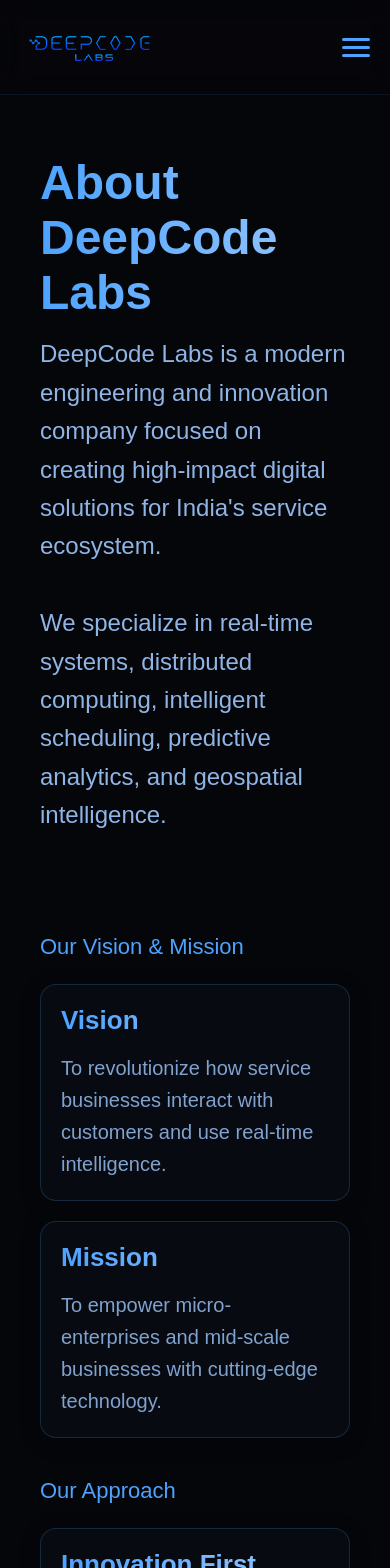
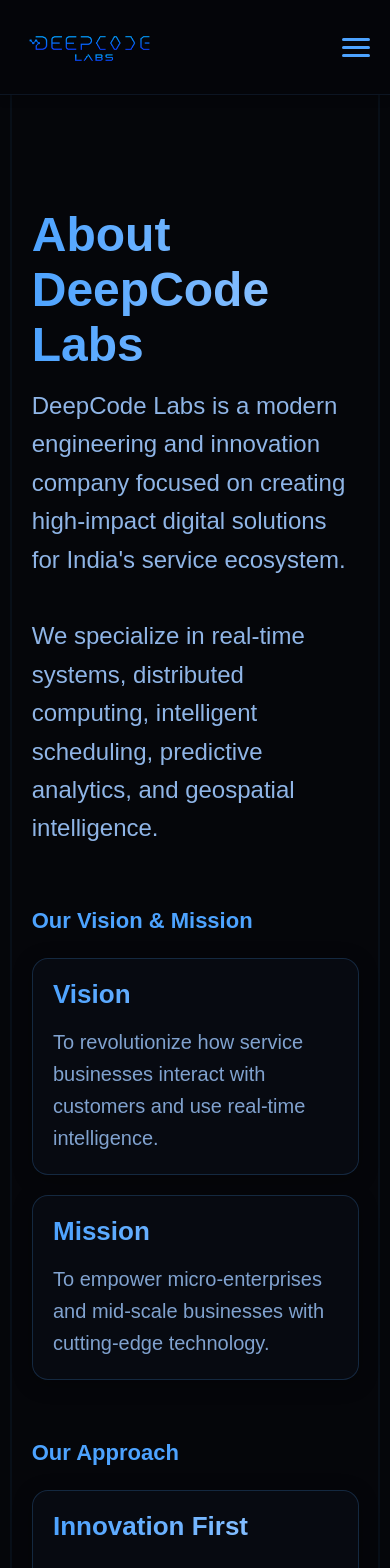
Before and after one commit to ramakalpasolutions-wq/deepq1, a Next.js app: page /about in a window 390 px wide. Shown: the top 1568 px of the page. Built offline with nearby package versions, Linux system fonts and the light colour scheme.

Commit message:
commite for hero section

```diff
--- a/src/app/about/page.js
+++ b/src/app/about/page.js
@@ -17,12 +17,16 @@
 
   return (
     <div className="about-page relative z-20 w-full">
-      <section className="fade-in w-full" style={{ paddingTop: 120 }}>
-        <div className="about-container about-left">
+      {/* WRAPPER WITH DEEPQ-STYLE PADDING */}
+      <div className="deepq-wrapper fade-in">
+
+        {/* HERO SECTION */}
+        <section style={{ padding: 0, marginTop: 40, marginBottom: 60 }}>
+          <div className="about-left" style={{ maxWidth: "100%" }}>
             <h1 className="fancy-title" style={{ fontSize: 48 }}>
               About DeepCode Labs
             </h1>
-          <p className="lead soft-fade muted" style={{ fontSize: 24, maxWidth: 999, marginTop: 15 }}>
+            <p className="lead soft-fade muted" style={{ fontSize: 24, maxWidth: 900, marginTop: 15 }}>
               DeepCode Labs is a modern engineering and innovation company focused on creating high-impact digital solutions for India's service ecosystem.
               <br /><br />
               We specialize in real-time systems, distributed computing, intelligent scheduling, predictive analytics, and geospatial intelligence.
@@ -30,54 +34,55 @@
           </div>
         </section>
 
-      <section className="about-section fade-in-delayed">
-        <div className="about-container">
-          <h2 className="section-title" style={{ fontSize: 26,color:"#4da3ff" ,fontweight:"bold"}}>
+        {/* VISION & MISSION SECTION */}
+        <section style={{ padding: 0, marginBottom: 60 }} className="fade-in-delayed">
+          <h2 className="section-title" style={{ fontSize: 26, color: "#4da3ff", fontWeight: "bold" }}>
             Our Vision & Mission
           </h2>
 
           <div className="vision-mission-grid">
             <div className="vision-mission-card">
-              <h3 style={{fontSize:"26px"}}>Vision</h3>
-              <p style={{fontSize:"20px"}}>
+              <h3 style={{ fontSize: "26px" }}>Vision</h3>
+              <p style={{ fontSize: "20px" }}>
                 To revolutionize how service businesses interact with customers and use real-time intelligence.
               </p>
             </div>
             <div className="vision-mission-card">
-              <h3 style={{fontSize:"26px"}}>Mission</h3>
-              <p style={{fontSize:"20px"}}>
+              <h3 style={{ fontSize: "26px" }}>Mission</h3>
+              <p style={{ fontSize: "20px" }}>
                 To empower micro-enterprises and mid-scale businesses with cutting-edge technology.
               </p>
             </div>
           </div>
-        </div>
         </section>
 
-      <section className="about-section fade-in-delayed-2">
-        <div className="about-container">
-          <h2 className="section-title" style={{ fontSize: 26 ,color:"#4da3ff" ,fontweight:"bold" }}>
+        {/* OUR APPROACH SECTION */}
+        <section style={{ padding: 0, marginBottom: 40 }} className="fade-in-delayed-2">
+          <h2 className="section-title" style={{ fontSize: 26, color: "#4da3ff", fontWeight: "bold" }}>
             Our Approach
           </h2>
           <div className="approach-grid">
             <div className="approach-card hover-card">
-              <h4 style={{fontSize:"26px"}}>Innovation First</h4>
-              <p style={{fontSize:"20px",marginTop:"40px"}}>We design with the future in mind.</p>
+              <h4 style={{ fontSize: "26px" }}>Innovation First</h4>
+              <p style={{ fontSize: "20px", marginTop: "40px" }}>We design with the future in mind.</p>
             </div>
             <div className="approach-card hover-card">
-              <h4 style={{fontSize:"26px"}}>Technology with Purpose</h4>
-              <p style={{fontSize:"20px"}}>Practical solutions that solve real-world challenges.</p>
+              <h4 style={{ fontSize: "26px" }}>Technology with Purpose</h4>
+              <p style={{ fontSize: "20px" }}>Practical solutions that solve real-world challenges.</p>
             </div>
             <div className="approach-card hover-card">
-              <h4 style={{fontSize:"26px"}}>Scalable & Secure</h4>
-              <p style={{fontSize:"20px",marginTop:"40px"}}>Built on robust cloud-native foundations.</p>
+              <h4 style={{ fontSize: "26px" }}>Scalable & Secure</h4>
+              <p style={{ fontSize: "20px", marginTop: "40px" }}>Built on robust cloud-native foundations.</p>
             </div>
             <div className="approach-card hover-card">
-              <h4 style={{fontSize:"26px"}}>Human-Centric</h4>
-              <p style={{fontSize:"20px",marginTop:"40px"}}>Prioritizing simplicity, speed, and intuitive experiences.</p>
-            </div>
+              <h4 style={{ fontSize: "26px" }}>Human-Centric</h4>
+              <p style={{ fontSize: "20px", marginTop: "40px" }}>Prioritizing simplicity, speed, and intuitive experiences.</p>
             </div>
           </div>
         </section>
+
+      </div>
+      {/* END WRAPPER */}
     </div>
   );
 }
--- a/src/app/globals.css
+++ b/src/app/globals.css
@@ -40,7 +40,7 @@
   background: var(--bg);
   color: var(--text);
   position: relative;
-  padding-top: env(safe-area-inset-top);
+  padding-top: 80px; /* Space for fixed header */
   padding-bottom: env(safe-area-inset-bottom);
   padding-left: env(safe-area-inset-left);
   padding-right: env(safe-area-inset-right);
@@ -181,14 +181,18 @@
   box-shadow: 0 0 20px rgba(77,163,255,0.5);
 }
 
-/* ===== NAVIGATION ===== */
+/* ===== NAVIGATION - FIXED HEADER ===== */
 .site-nav {
-  position: sticky;
+  position: fixed;
   top: 0;
-  background: rgba(5,6,10,0.8);
+  left: 0;
+  right: 0;
+  width: 100%;
+  background: rgba(5,6,10,0.95);
   backdrop-filter: blur(12px);
   border-bottom: 1px solid rgba(77,163,255,0.1);
-  z-index: 50;
+  z-index: 100;
+  box-shadow: 0 2px 10px rgba(0, 0, 0, 0.3);
 }
 
 .nav-inner {
@@ -231,7 +235,7 @@
   background: none;
   border: none;
   cursor: pointer;
-  z-index: 60;
+  z-index: 110;
 }
 
 .mobile-menu-btn .bar {
@@ -270,7 +274,7 @@
   align-items: center;
   justify-content: center;
   gap: 28px;
-  z-index: 45;
+  z-index: 105;
   animation: slideDown 0.3s ease-out;
 }
 
@@ -316,18 +320,17 @@
 
 .hero-content {
   max-width: 800px;
-  margin-top: -150px;
+  margin-top: -100px;
 }
 
 .hero-title {
-  font-size: 40px;
+  font-size: 30px;
   line-height: 1.2;
   font-weight: 700;
   margin-bottom: 24px;
 }
 
 .hero-text {
-  font-size: 20px;
   line-height: 1.6;
   margin-bottom: 32px;
   max-width: 700px;
@@ -402,7 +405,6 @@
   min-width: 0;
   overflow: hidden;
   contain: layout paint;
-  /* text-align: center; */
 }
 
 .card:hover {
@@ -786,12 +788,12 @@
 .about-container {
   max-width: 1400px;
   margin: 0 auto;
-  padding: 0 40px;
+  padding: 0;
 }
 
 .about-section {
   margin-top: 60px;
-  padding: 0 40px;
+  padding: 0;
 }
 
 .vision-mission-grid {
@@ -946,6 +948,10 @@
 
 /* ===== MOBILE MODE (768px and below) ===== */
 @media (max-width: 768px) {
+  body {
+    padding-top: 70px; /* Adjusted for mobile header */
+  }
+
   .nav-links {
     display: none;
   }
@@ -1149,11 +1155,11 @@
   }
 
   .about-container {
-    padding: 0 20px;
+    padding: 0;
   }
 
   .about-section {
-    padding: 0 20px;
+    padding: 0;
     margin-top: 40px;
   }
 
@@ -1209,6 +1215,10 @@
 }
 
 @media (max-width: 480px) {
+  body {
+    padding-top: 65px; /* Adjusted for smaller mobile header */
+  }
+
   .hero {
     padding: 10px 20px 40px 20px;
     min-height: 70vh;
```
Lines whose indentation alone changed are shown as unchanged.
